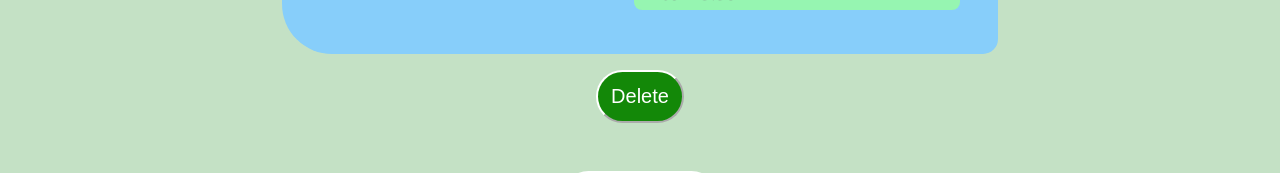
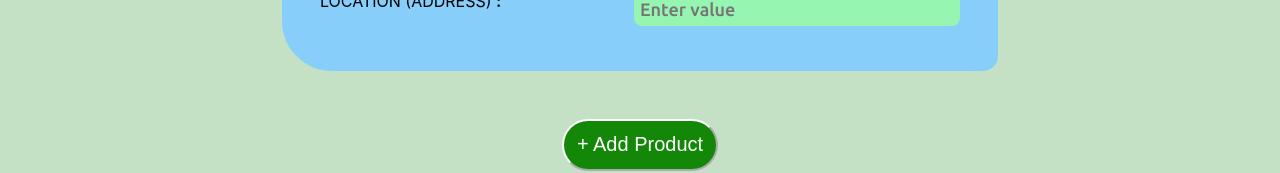
Before and after one commit to sanjith-s/farmenience, a React (Vite) app: page /M18 in a window 1280 px wide. Shown: the part 413-586 px from the top of the page. Built offline with nearby package versions, Linux system fonts and the light colour scheme.

Commit message:
Delete Button Solved

```diff
--- a/src/pageM18.jsx
+++ b/src/pageM18.jsx
@@ -15,6 +15,7 @@ const PageM18 = () => {
         <span className="title">Publish New Request</span>
       </div>
       <br></br><br></br><br></br><br></br>
+      <br></br>
       <div>
       {
         prod.map((val)=>{
@@ -22,11 +23,9 @@ const PageM18 = () => {
             <div>
               <ProductCard />
               <br></br>
-              <center><button class="buttons" onClick={()=>{
-                let temp=prod.filter((id)=> id!=val)
-                setProd(temp);
-              }}>Delete</button></center>
-              <br></br>
+              {
+                prod.length>1? <div><center><button class="buttons" onClick={()=>{let temp=prod.filter((id)=> id!=val);setProd(temp);}}>Delete</button></center><br></br></div> : <></>
+              }
             </div>
           )
         })
```
